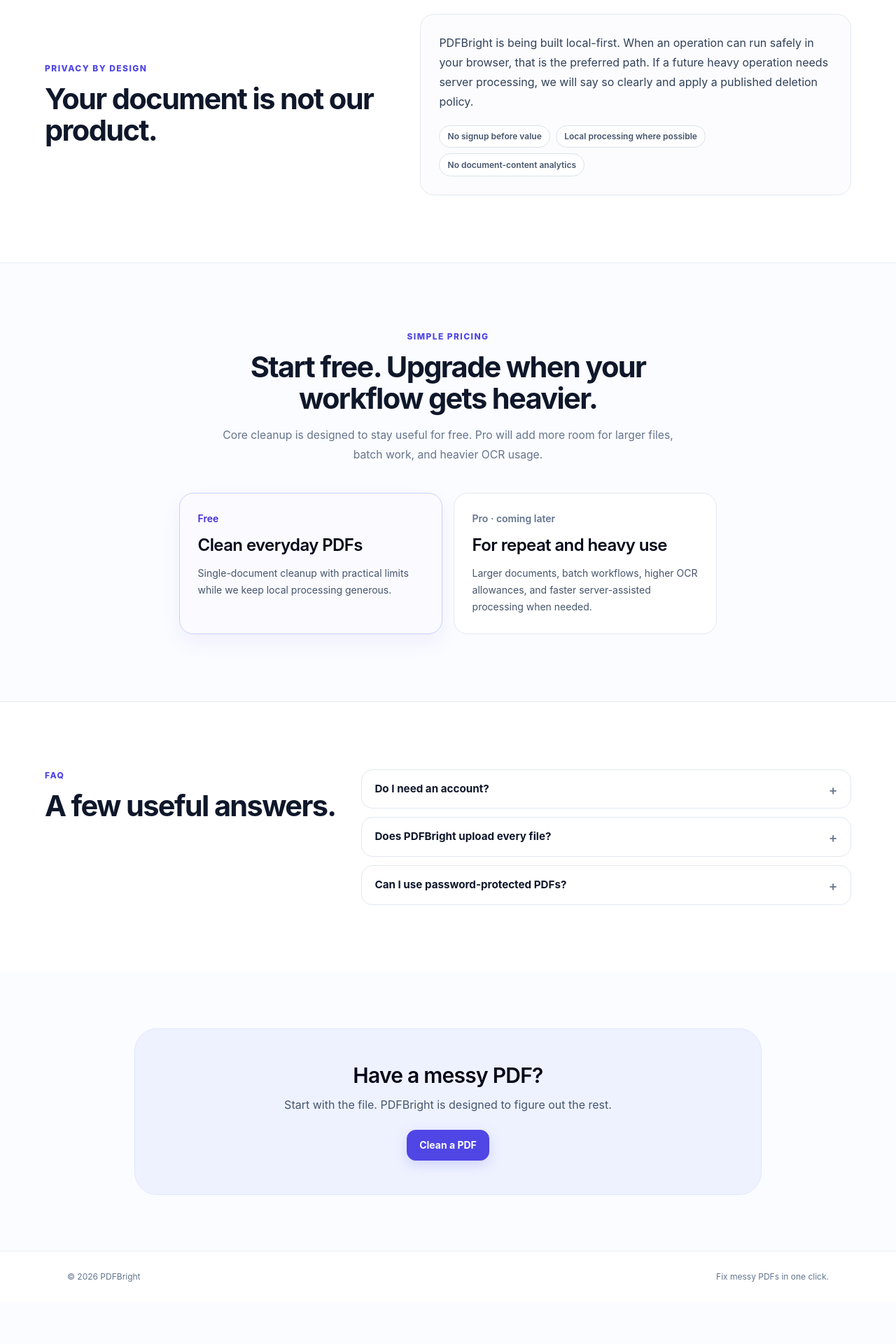
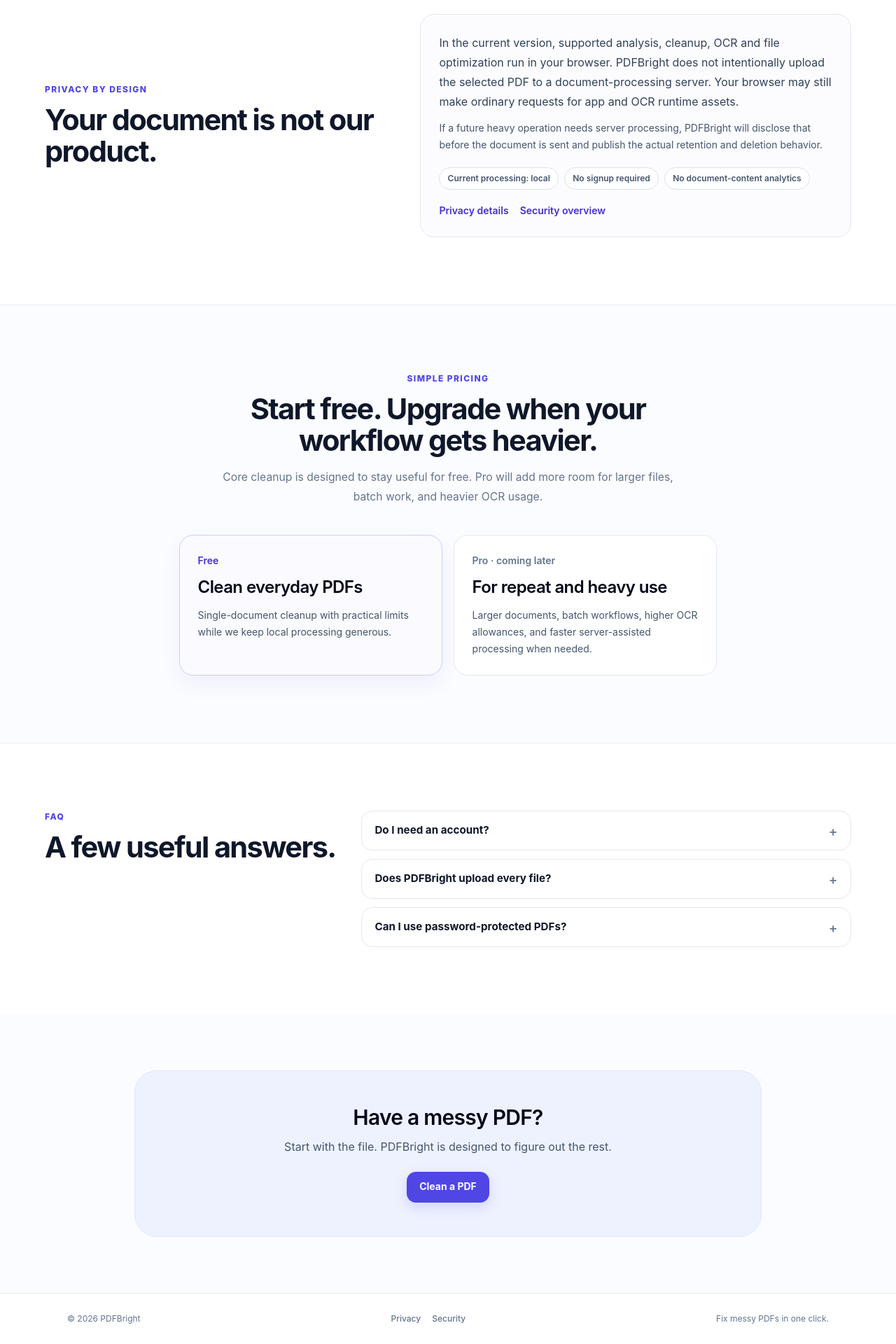
Before and after one commit to Rouane12/pdfbright, a Next.js app: page / in a window 1280 px wide. Shown: the part 2379-4299 px from the top of the page at 70% size. Before the commit the page ends 4239 px from the top, so only its background shows below. Built offline with nearby package versions, Linux system fonts and the light colour scheme.

Commit message:
M8: align public trust copy with implementation

```diff
--- a/src/app/page.tsx
+++ b/src/app/page.tsx
@@ -153,12 +153,19 @@ export default function Home() {
           </div>
           <div className="trust-card">
             <p className="text-base leading-7 text-slate-700">
-              PDFBright is being built local-first. When an operation can run safely in your browser, that is the preferred path. If a future heavy operation needs server processing, we will say so clearly and apply a published deletion policy.
+              In the current version, supported analysis, cleanup, OCR and file optimization run in your browser. PDFBright does not intentionally upload the selected PDF to a document-processing server. Your browser may still make ordinary requests for app and OCR runtime assets.
+            </p>
+            <p className="mt-3 text-sm leading-6 text-slate-600">
+              If a future heavy operation needs server processing, PDFBright will disclose that before the document is sent and publish the actual retention and deletion behavior.
             </p>
             <div className="mt-5 flex flex-wrap gap-2 text-xs font-semibold text-slate-600">
-              <span className="trust-pill">No signup before value</span>
-              <span className="trust-pill">Local processing where possible</span>
+              <span className="trust-pill">Current processing: local</span>
+              <span className="trust-pill">No signup required</span>
               <span className="trust-pill">No document-content analytics</span>
+            </div>
+            <div className="mt-5 flex flex-wrap gap-4 text-sm font-semibold">
+              <a className="text-indigo-700 hover:underline" href="/privacy">Privacy details</a>
+              <a className="text-indigo-700 hover:underline" href="/security">Security overview</a>
             </div>
           </div>
         </div>
@@ -202,7 +209,7 @@ export default function Home() {
             </details>
             <details className="faq-item">
               <summary>Does PDFBright upload every file?</summary>
-              <p>No. The architecture is local-first. Some heavier operations may later use server processing when quality or performance requires it, and those cases will be disclosed clearly.</p>
+              <p>No. In the current version, supported document processing runs in your browser. If a future server-assisted operation is introduced, PDFBright will disclose it before the document is sent.</p>
             </details>
             <details className="faq-item">
               <summary>Can I use password-protected PDFs?</summary>
@@ -225,6 +232,10 @@ export default function Home() {
       <footer className="border-t border-slate-200/80 bg-white">
         <div className="mx-auto flex max-w-6xl flex-col gap-3 px-5 py-7 text-xs text-slate-500 sm:flex-row sm:items-center sm:justify-between sm:px-6 lg:px-8">
           <p>© 2026 PDFBright</p>
+          <div className="flex flex-wrap gap-x-4 gap-y-2 font-medium">
+            <a className="hover:text-slate-900" href="/privacy">Privacy</a>
+            <a className="hover:text-slate-900" href="/security">Security</a>
+          </div>
           <p>Fix messy PDFs in one click.</p>
         </div>
       </footer>
```
